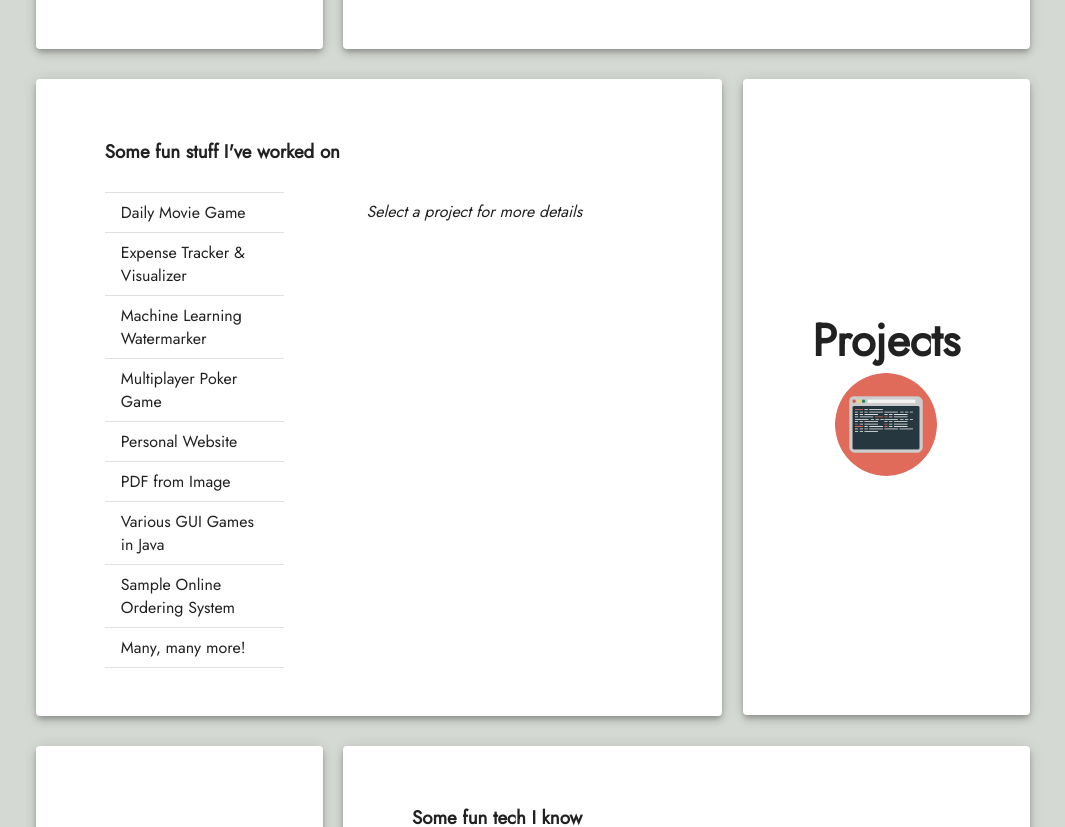
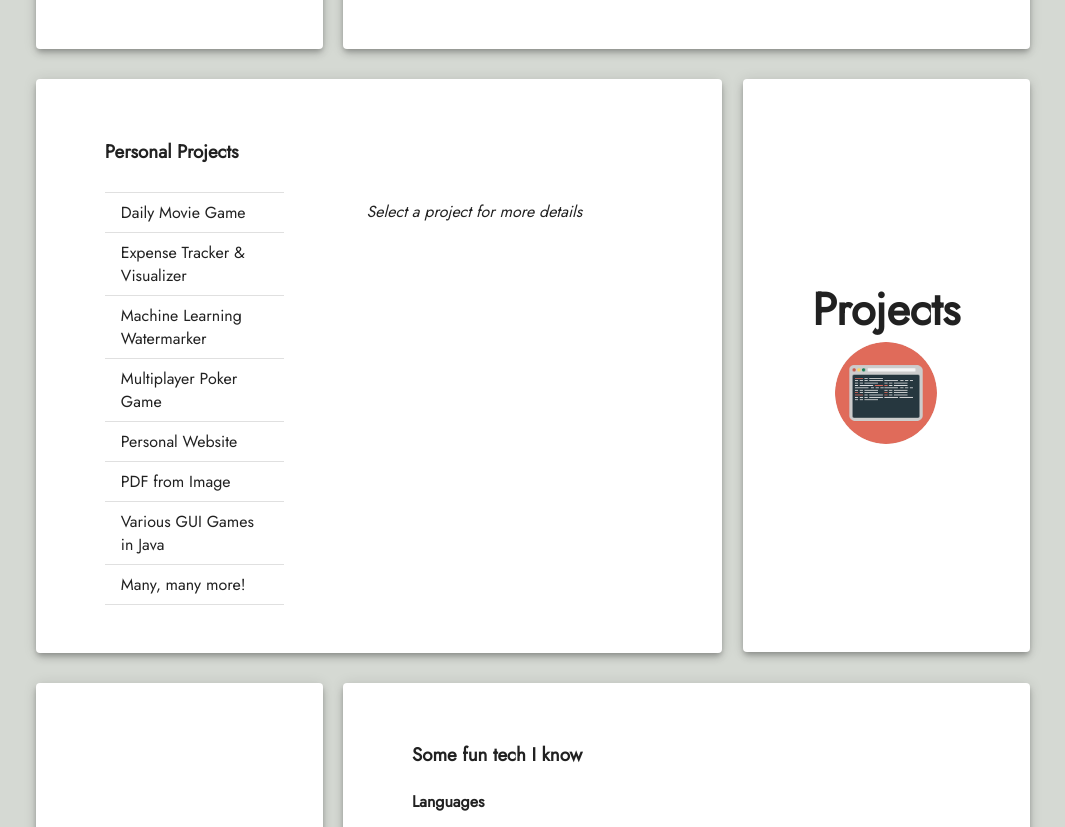
Before and after one commit to jack-denson/personal-site, a React (Create React App) app: page / in a window 1280 px wide. Shown: the part 580-1407 px from the top of the page, without its empty margins (102-1167 px from the left). Built offline with nearby package versions, Linux system fonts and the light colour scheme.

Commit message:
Removed project that went nowhere, change to 'Personal Projects'

```diff
--- a/src/App.js
+++ b/src/App.js
@@ -29,7 +29,7 @@ function App() {
         and also learn a new framework, language, or technology in the process.</p>
       </Section>
       <Section className="AppSection" title = "Projects" titleLeft={false} image={ProjectsIcon} imAlt = "Projects Icon">
-      <h3>Some fun stuff I've worked on</h3>
+      <h3>Personal Projects</h3>
       <ProjectSelector />
       </Section>
       <Section className="AppSection" title = "Tech" titleLeft={true} image = {Technologies} imAlt = "Tech Icon">
--- a/src/ProjectSelector.js
+++ b/src/ProjectSelector.js
@@ -55,11 +55,6 @@ class ProjectSelector extends React.Component {
             <li key="bullet3">Also includes a basketball free-thrower and a connect-the-dots game of my own design(based on my graph-paper doodles)</li>
             <li key="bullet4">Also built a simple menu to select from these games and launch them.</li>
             <li key="bullet5">Mostly built using JFrames and Java's awt library.</li>
-          </ul>,
-      'Sample Online Ordering System':<ul>
-            <li key="bullet1">This project is in it's nascent stages, but I have started working on the the layout and data functionality for an online store.</li>
-            <li key="bullet2">I would love to get some exposure to online payment frameworks like Stripe, and get some experience in the e-commerce space. </li>
-            <li key="bullet3">Have started building the front-end of the site in Vue.</li>
           </ul>,
       'Many, many more!' :<div><p>This list is not even close to exhaustive, I have been building projects since I was 11!</p>
       <p>I have used a number of other frameworks, languages, and technologies to build many more projects, including:</p>
```
